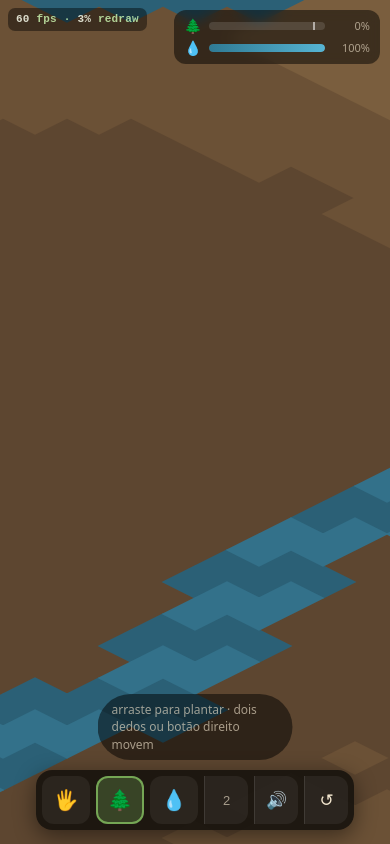
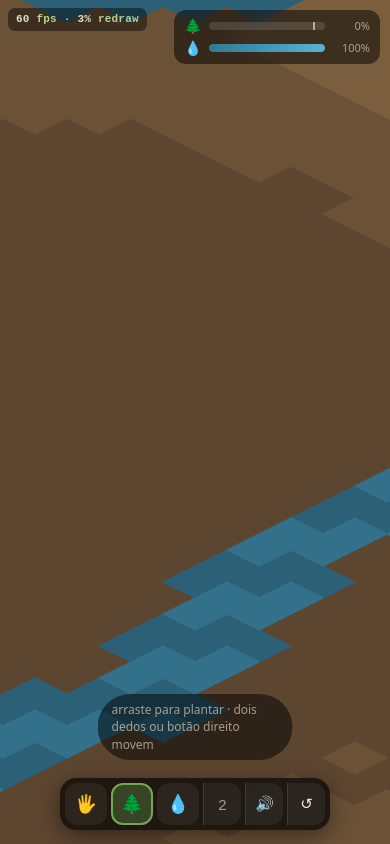
Before and after one commit to bazoocaze/arthurs-redemption, a plain HTML site: page index.html in a window 390 px wide. Drawn offline with Linux system fonts and the light colour scheme.

Commit message:
fix(ui): palheta cabe na tela em pe no celular (7 botoes, sem corte)

```diff
--- a/index.html
+++ b/index.html
@@ -127,15 +127,25 @@
       /* ---- palheta ---- */
       #palette {
         position: fixed;
-        left: 50%;
+        /* Centralizar com `left: 50%` + `translateX(-50%)` custa metade da largura:
+           com só `left`, o bloco de contenção termina no meio da tela e a palheta
+           ficava com 180 px num celular de 360 — e os botões quebravam de linha
+           mesmo cabendo. `left/right: 0` + `margin: auto` centraliza com a tela
+           inteira disponível. */
+        left: 0;
+        right: 0;
+        margin-inline: auto;
+        width: fit-content;
         bottom: calc(14px + env(safe-area-inset-bottom));
-        transform: translateX(-50%);
         display: flex;
         gap: 6px;
         padding: 6px;
         border-radius: 16px;
         background: var(--panel-solid);
         box-shadow: 0 6px 22px rgba(0, 0, 0, 0.45);
+        max-width: calc(100vw - 16px - env(safe-area-inset-left) - env(safe-area-inset-right));
+        flex-wrap: wrap;
+        justify-content: center;
       }
       #palette button {
         width: 48px;
@@ -374,6 +384,42 @@
           transition: none;
         }
       }
+      /* Celular em pé: aperta a palheta para caber numa linha só. 3×42 + 4×38
+         + vãos = ~314 px, que cabe até num 320 px. */
+      @media (max-width: 430px) {
+        #palette {
+          gap: 4px;
+          padding: 5px;
+        }
+        #palette button {
+          width: 42px;
+          height: 42px;
+          font-size: 18px;
+        }
+        #brush-btn,
+        #install-btn,
+        #mute-btn,
+        #reset-btn {
+          width: 38px !important;
+          font-size: 15px !important;
+        }
+      }
+      /* Telas bem estreitas (320 px): mais um aperto para não sobrar botão
+         órfão na segunda linha — que também acabava coberto pela dica do rodapé. */
+      @media (max-width: 340px) {
+        #palette button {
+          width: 38px;
+          height: 40px;
+          font-size: 16px;
+        }
+        #brush-btn,
+        #install-btn,
+        #mute-btn,
+        #reset-btn {
+          width: 34px !important;
+          font-size: 14px !important;
+        }
+      }
     </style>
   </head>
   <body data-tool="tree">
--- a/sw.js
+++ b/sw.js
@@ -10,7 +10,7 @@
 // para jogar offline.
 //
 // Ao mudar arquivos do jogo, **bumpe a VERSION** para o shell ser reescrito.
-const VERSION = 'ar-v15';
+const VERSION = 'ar-v16';
 const SHELL = [
   '.',
   'index.html',
```
